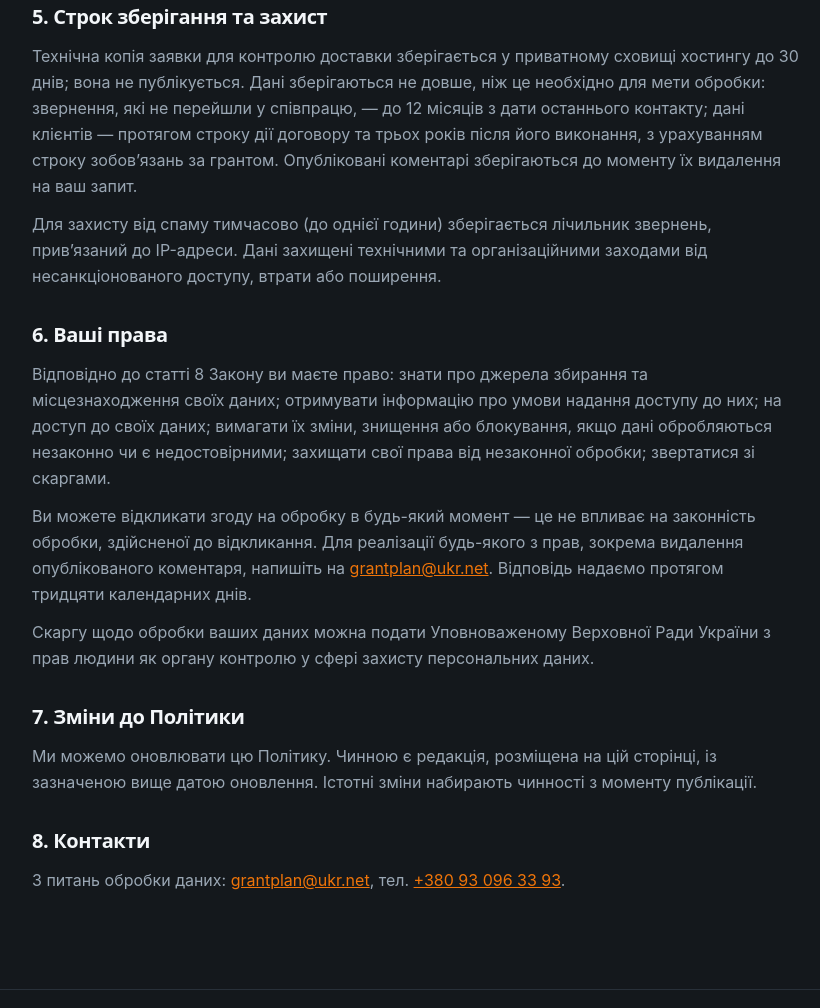
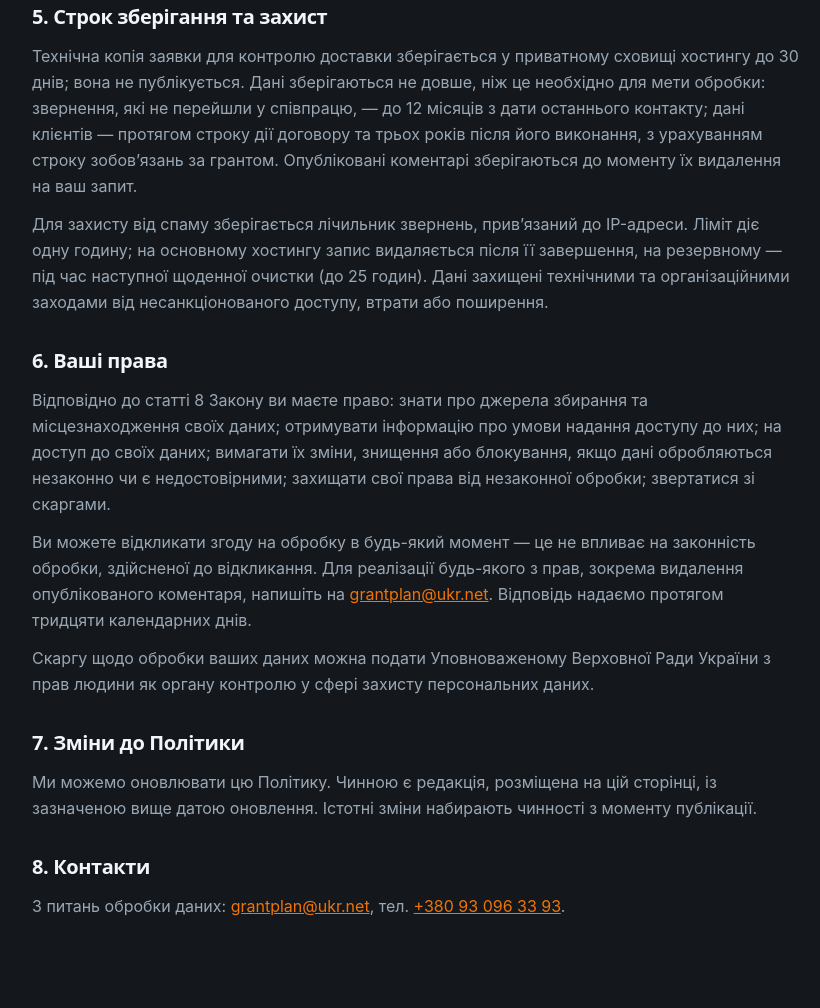
Before and after one commit to IronFill/grantplan, an Astro site: page /privacy in a window 1280 px wide. Shown: the part 1416-2424 px from the top of the page, without its empty margins (8-828 px from the left). Built offline with nearby package versions, Linux system fonts and the light colour scheme; Astro itself is replaced by a stand-in of ours; no server answers.

```diff
--- a/src/pages/privacy.astro
+++ b/src/pages/privacy.astro
@@ -48,7 +48,7 @@
         <div>
           <h2 class="text-xl text-ink font-display font-semibold">5. Строк зберігання та захист</h2>
           <p class="mt-3">Технічна копія заявки для контролю доставки зберігається у приватному сховищі хостингу до 30 днів; вона не публікується. Дані зберігаються не довше, ніж це необхідно для мети обробки: звернення, які не перейшли у співпрацю, — до 12 місяців з дати останнього контакту; дані клієнтів — протягом строку дії договору та трьох років після його виконання, з урахуванням строку зобов’язань за грантом. Опубліковані коментарі зберігаються до моменту їх видалення на ваш запит.</p>
-          <p class="mt-3">Для захисту від спаму тимчасово (до однієї години) зберігається лічильник звернень, прив’язаний до IP-адреси. Дані захищені технічними та організаційними заходами від несанкціонованого доступу, втрати або поширення.</p>
+          <p class="mt-3">Для захисту від спаму зберігається лічильник звернень, прив’язаний до IP-адреси. Ліміт діє одну годину; на основному хостингу запис видаляється після її завершення, на резервному — під час наступної щоденної очистки (до 25 годин). Дані захищені технічними та організаційними заходами від несанкціонованого доступу, втрати або поширення.</p>
         </div>
         <div>
           <h2 class="text-xl text-ink font-display font-semibold">6. Ваші права</h2>
```
